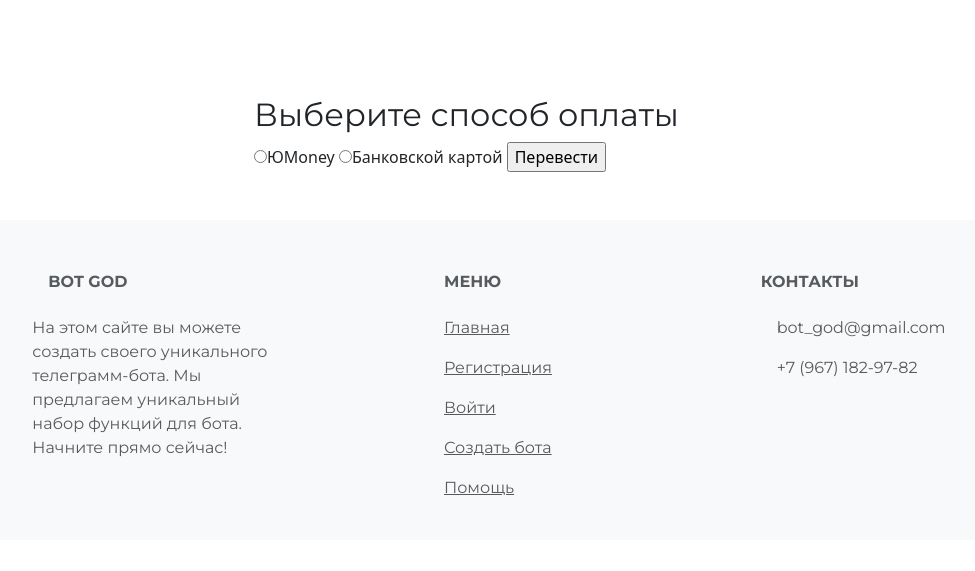
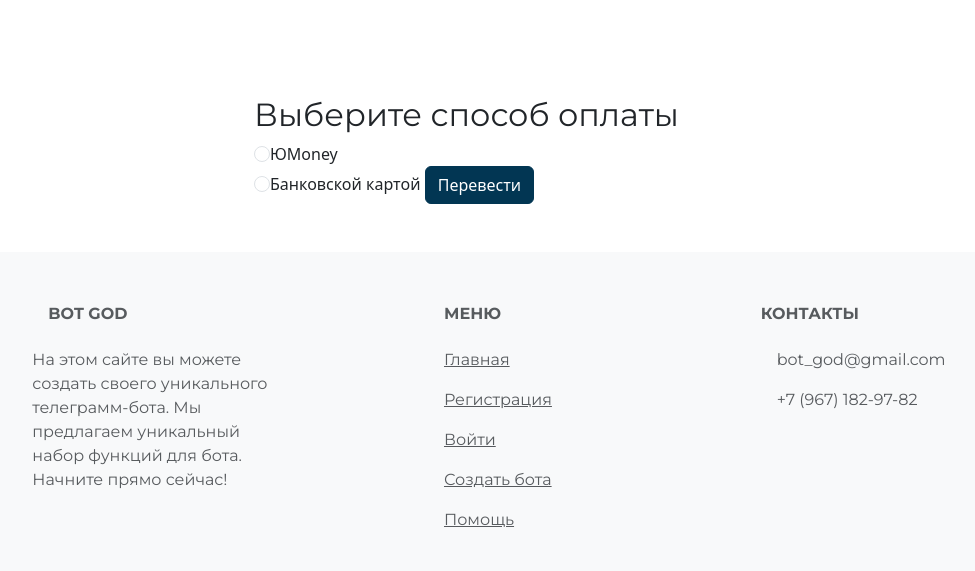
Before and after one commit to setta1a/bot_god, a Django app: page /payment/ in a window 1280 px wide. Shown: the part 78-649 px from the top of the page, without its empty margins (113-1088 px from the left). Run offline with Django 4.2, Linux system fonts and the light colour scheme.

Commit message:
part of working payment

```diff
--- a/first/templates/payment.html
+++ b/first/templates/payment.html
@@ -8,10 +8,11 @@
                 <input type="hidden" name="receiver" value="4100118151035496"/>
                 <input type="hidden" name="label" value="$order_id"/>
                 <input type="hidden" name="quickpay-form" value="button"/>
-                <input type="hidden" name="sum" value="4568.25" data-type="number"/>
-                <label><input type="radio" name="paymentType" value="PC"/>ЮMoney</label>
-                <label><input type="radio" name="paymentType" value="AC"/>Банковской картой</label>
-                <input type="submit" value="Перевести"/>
+                <input type="hidden" name="successURL" value="http://62.84.98.50/payment_success{{summ_of_increase}}"/>
+                <input type="hidden" name="sum" value="2" data-type="number"/>
+                <label><input class="form-check-input" type="radio" name="paymentType" value="PC"/>ЮMoney</label><br>
+                <label><input class="form-check-input" type="radio" name="paymentType" value="AC"/>Банковской картой</label>
+                <input class="btn btn-primary" type="submit" value="Перевести"/>
             </form>
         </div>
     </div>
--- a/first/views.py
+++ b/first/views.py
@@ -93,6 +93,7 @@ def redact_profile(request, redact_profile_id):
 
 def payment(request):
     context = {}
+    context["summ_of_increase"] = 2
     return render(request, "payment.html", context)
 
 
```
